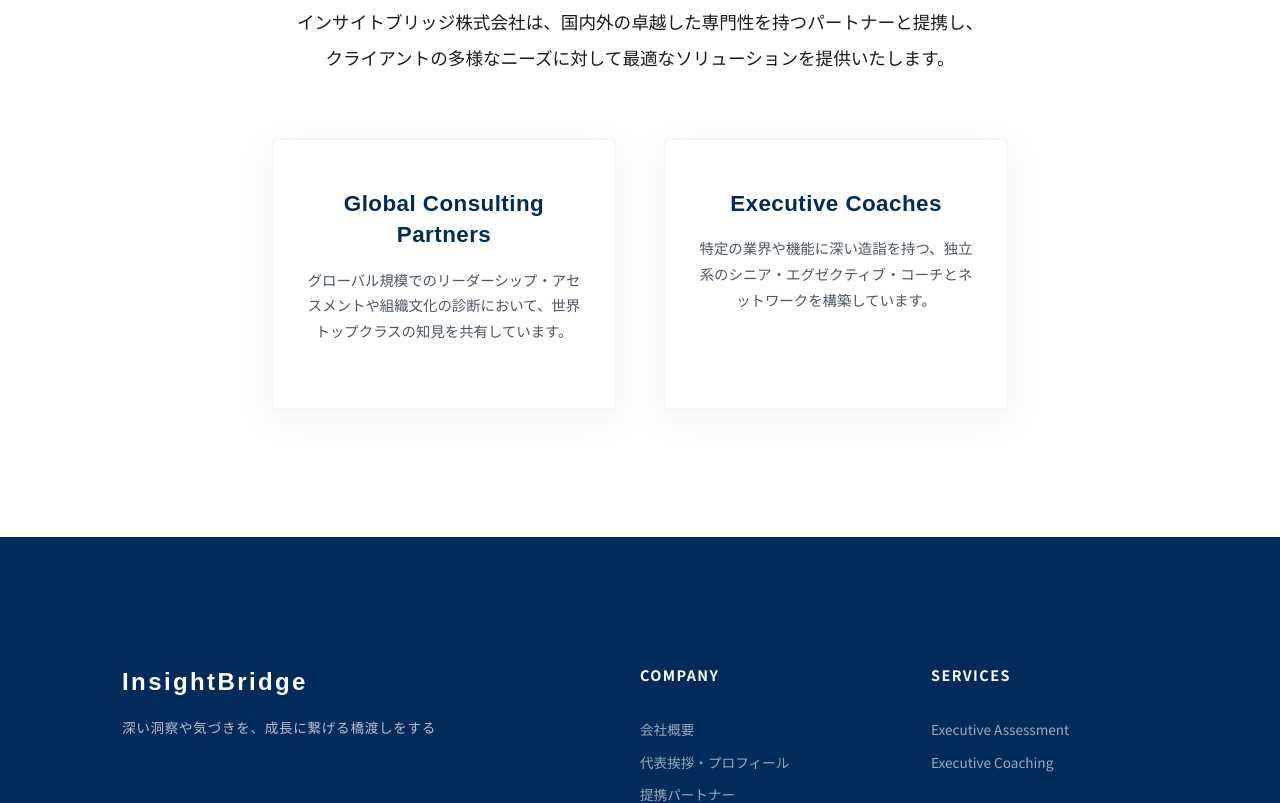
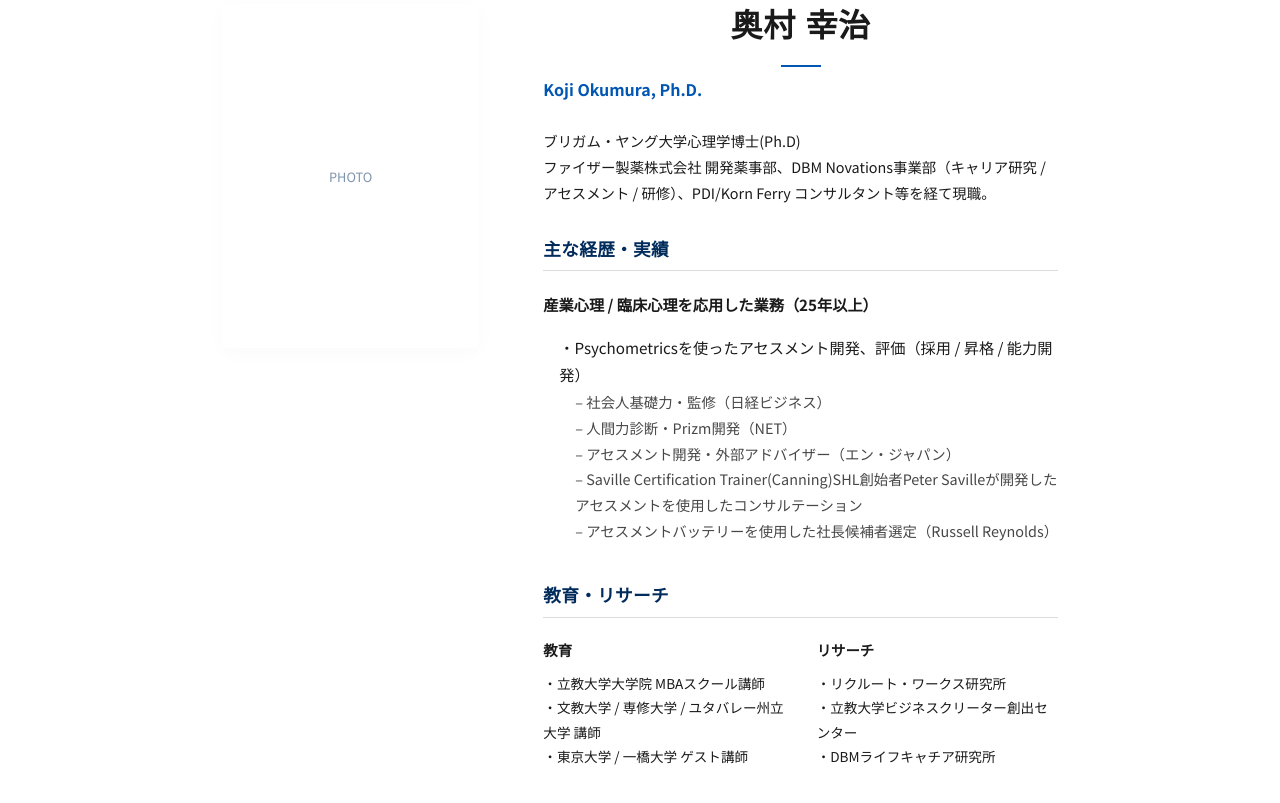
Before and after one commit to hakusantech/Insight_bledge, a Next.js app: page /partners in a window 1280 px wide. Shown: the part 460-1263 px from the top of the page. Built offline with nearby package versions, Linux system fonts and the light colour scheme.

Commit message:
feat: update Business Partners page with Koji Okumura's profile

```diff
--- a/src/app/partners/page.tsx
+++ b/src/app/partners/page.tsx
@@ -17,27 +17,71 @@
 
         {/* Content Section */}
         <section className="section">
-          <div className="container" style={{ maxWidth: '800px', textAlign: 'center' }}>
-            <p style={{ fontSize: '1.1rem', lineHeight: '2', color: 'var(--color-text-main)', marginBottom: '4rem' }}>
-              インサイトブリッジ株式会社は、国内外の卓越した専門性を持つパートナーと提携し、<br />
-              クライアントの多様なニーズに対して最適なソリューションを提供いたします。
-            </p>
-
-            <div style={{ display: 'grid', gridTemplateColumns: 'repeat(auto-fit, minmax(300px, 1fr))', gap: '3rem' }}>
-              {/* Partner Card 1 */}
-              <div style={{ padding: '3rem 2rem', backgroundColor: '#fff', borderRadius: '4px', boxShadow: '0 10px 40px rgba(0,0,0,0.05)', border: '1px solid rgba(0, 43, 91, 0.05)' }}>
-                <h3 style={{ fontSize: '1.4rem', fontFamily: 'var(--font-noto-serif-jp)', color: 'var(--color-primary)', marginBottom: '1rem' }}>Global Consulting Partners</h3>
-                <p style={{ fontSize: '0.9rem', color: 'var(--color-text-light)', lineHeight: '1.8' }}>
-                  グローバル規模でのリーダーシップ・アセスメントや組織文化の診断において、世界トップクラスの知見を共有しています。
-                </p>
+          <div className="container" style={{ maxWidth: '900px' }}>
+            <div style={{ display: 'grid', gridTemplateColumns: '1fr 2fr', gap: '4rem', alignItems: 'start' }}>
+              <div className="partner-image">
+                <div style={{ width: '100%', position: 'relative', aspectRatio: '3/4', backgroundColor: '#fff', borderRadius: '4px', display: 'flex', alignItems: 'center', justifyContent: 'center', color: 'var(--color-primary)', opacity: 0.5, boxShadow: '0 4px 20px rgba(0,0,0,0.05)' }}>
+                  <span style={{ fontSize: '0.8rem' }}>PHOTO</span>
+                </div>
               </div>
 
-              {/* Partner Card 2 */}
-              <div style={{ padding: '3rem 2rem', backgroundColor: '#fff', borderRadius: '4px', boxShadow: '0 10px 40px rgba(0,0,0,0.05)', border: '1px solid rgba(0, 43, 91, 0.05)' }}>
-                <h3 style={{ fontSize: '1.4rem', fontFamily: 'var(--font-noto-serif-jp)', color: 'var(--color-primary)', marginBottom: '1rem' }}>Executive Coaches</h3>
-                <p style={{ fontSize: '0.9rem', color: 'var(--color-text-light)', lineHeight: '1.8' }}>
-                  特定の業界や機能に深い造詣を持つ、独立系のシニア・エグゼクティブ・コーチとネットワークを構築しています。
+              <div className="partner-details">
+                <h2 style={{ fontSize: '2rem', fontFamily: 'var(--font-noto-serif-jp)', marginBottom: '0.5rem' }}>奥村 幸治</h2>
+                <p style={{ color: 'var(--color-secondary)', fontWeight: 600, marginBottom: '1.5rem' }}>Koji Okumura, Ph.D.</p>
+
+                <p style={{ fontSize: '0.9rem', color: 'var(--color-text-main)', lineHeight: '1.8', marginBottom: '2rem' }}>
+                  ブリガム・ヤング大学心理学博士(Ph.D)<br />
+                  ファイザー製薬株式会社 開発薬事部、DBM Novations事業部（キャリア研究 / アセスメント / 研修）、PDI/Korn Ferry コンサルタント等を経て現職。
                 </p>
+
+                <div style={{ marginBottom: '2.5rem' }}>
+                  <h3 style={{ fontSize: '1.1rem', color: 'var(--color-primary)', borderBottom: '1px solid #ddd', paddingBottom: '0.5rem', marginBottom: '1.2rem' }}>主な経歴・実績</h3>
+                  <div style={{ lineHeight: '1.8', fontSize: '0.95rem' }}>
+                    <p style={{ marginBottom: '1rem', fontWeight: 600 }}>産業心理 / 臨床心理を応用した業務（25年以上）</p>
+                    <ul style={{ listStyle: 'none', paddingLeft: '1rem', marginBottom: '1.5rem' }}>
+                      <li>・Psychometricsを使ったアセスメント開発、評価（採用 / 昇格 / 能力開発）</li>
+                      <li style={{ paddingLeft: '1rem', fontSize: '0.9rem', opacity: 0.8 }}>– 社会人基礎力・監修（日経ビジネス）</li>
+                      <li style={{ paddingLeft: '1rem', fontSize: '0.9rem', opacity: 0.8 }}>– 人間力診断・Prizm開発（NET）</li>
+                      <li style={{ paddingLeft: '1rem', fontSize: '0.9rem', opacity: 0.8 }}>– アセスメント開発・外部アドバイザー（エン・ジャパン）</li>
+                      <li style={{ paddingLeft: '1rem', fontSize: '0.9rem', opacity: 0.8 }}>– Saville Certification Trainer(Canning)SHL創始者Peter Savilleが開発したアセスメントを使用したコンサルテーション</li>
+                      <li style={{ paddingLeft: '1rem', fontSize: '0.9rem', opacity: 0.8 }}>– アセスメントバッテリーを使用した社長候補者選定（Russell Reynolds）</li>
+                    </ul>
+                  </div>
+                </div>
+
+                <div style={{ marginBottom: '2.5rem' }}>
+                  <h3 style={{ fontSize: '1.1rem', color: 'var(--color-primary)', borderBottom: '1px solid #ddd', paddingBottom: '0.5rem', marginBottom: '1.2rem' }}>教育・リサーチ</h3>
+                  <div style={{ display: 'grid', gridTemplateColumns: '1fr 1fr', gap: '2rem' }}>
+                    <div>
+                      <p style={{ fontWeight: 600, marginBottom: '0.5rem', fontSize: '0.9rem' }}>教育</p>
+                      <ul style={{ listStyle: 'none', padding: 0, fontSize: '0.85rem', lineHeight: '1.8' }}>
+                        <li>・立教大学大学院 MBAスクール講師</li>
+                        <li>・文教大学 / 専修大学 / ユタバレー州立大学 講師</li>
+                        <li>・東京大学 / 一橋大学 ゲスト講師</li>
+                      </ul>
+                    </div>
+                    <div>
+                      <p style={{ fontWeight: 600, marginBottom: '0.5rem', fontSize: '0.9rem' }}>リサーチ</p>
+                      <ul style={{ listStyle: 'none', padding: 0, fontSize: '0.85rem', lineHeight: '1.8' }}>
+                        <li>・リクルート・ワークス研究所</li>
+                        <li>・立教大学ビジネスクリーター創出センター</li>
+                        <li>・DBMライフキャチア研究所</li>
+                      </ul>
+                    </div>
+                  </div>
+                </div>
+
+                <div style={{ marginBottom: '2.5rem' }}>
+                  <h3 style={{ fontSize: '1.1rem', color: 'var(--color-primary)', borderBottom: '1px solid #ddd', paddingBottom: '0.5rem', marginBottom: '1.2rem' }}>心理臨床・社会活動</h3>
+                  <div style={{ lineHeight: '1.8', fontSize: '0.9rem' }}>
+                    <ul style={{ listStyle: 'none', padding: 0, marginBottom: '1rem' }}>
+                      <li>・ユタ州立ユタバレー大学ウェルネスセンター / ISAT / 鮫島クリニック / 奥村クリニック</li>
+                      <li>・神奈川県人材支援メンタルヘルス分科会座長、企業承継分科会座長</li>
+                      <li>・メンタルヘルスセミナー講師</li>
+                      <li>・元NPO国際ボンディング協会副理事</li>
+                    </ul>
+                  </div>
+                </div>
               </div>
             </div>
           </div>
```
